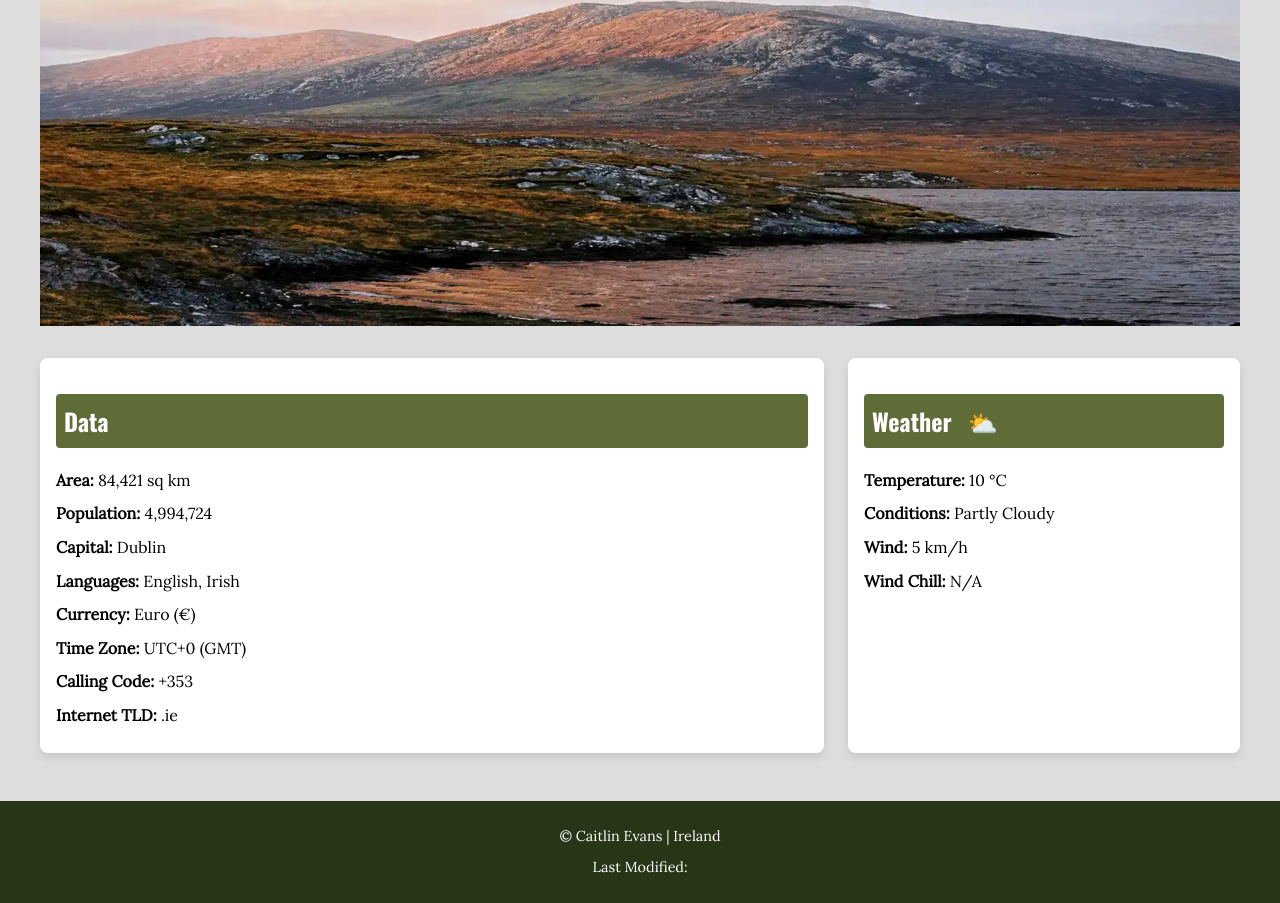
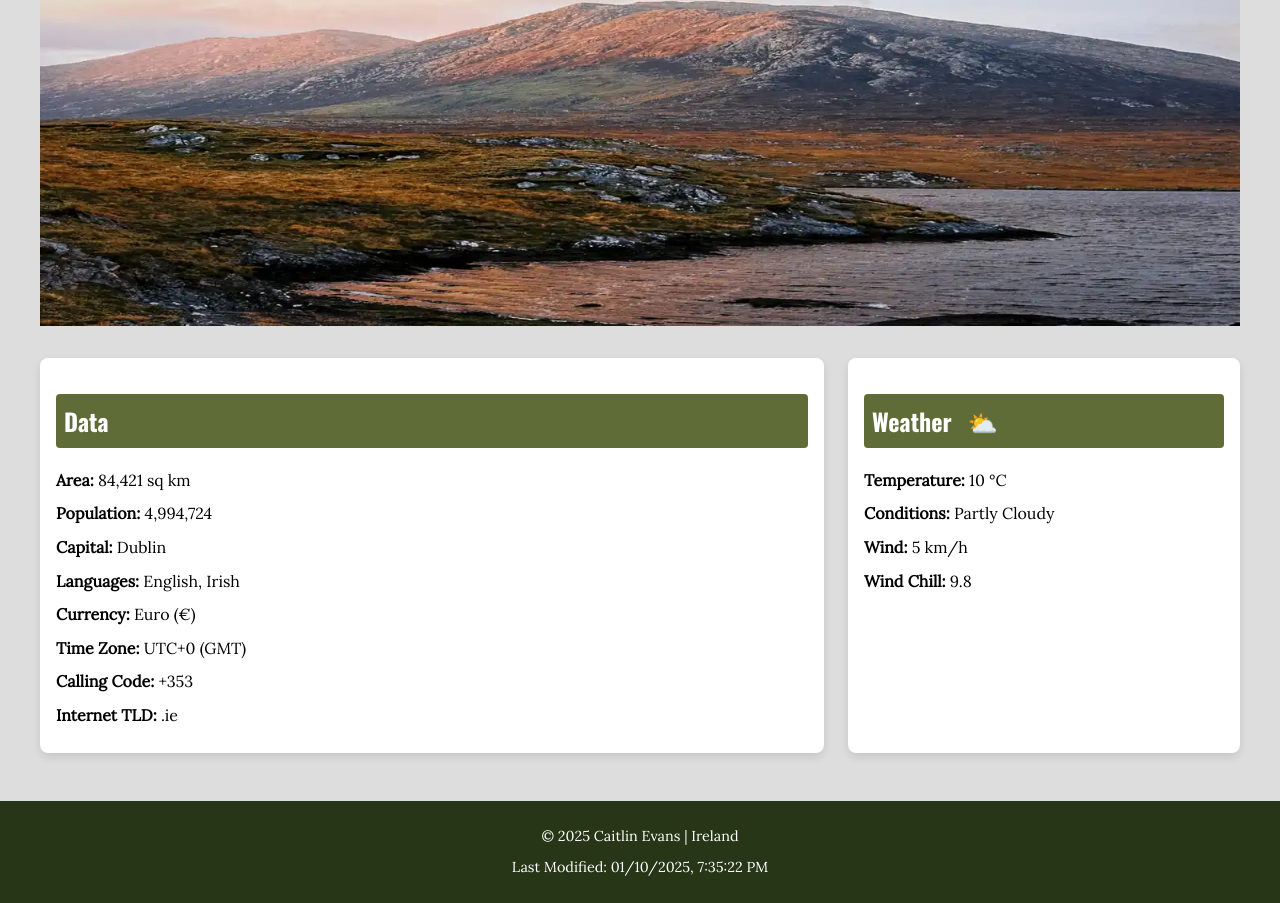
Before and after one commit to CaitlinMEvans/wdd131, a plain HTML site: page place.html in a window 1280 px wide. Shown: the part 448-1351 px from the top of the page. Drawn offline with nearby package versions, Linux system fonts and the light colour scheme; the site is published under a folder, as on GitHub Pages, so addresses that start at the root find nothing.

Commit message:
directory change

```diff
--- a/place.html
+++ b/place.html
@@ -16,7 +16,7 @@
       href="https://fonts.googleapis.com/css2?family=Oswald:wght@400;700&family=Lora:ital,wght@0,400;1,400&display=swap"
       rel="stylesheet"
     />
-    <script defer src="/scripts/place.js"></script>
+    <script defer src="scripts/place.js"></script>
   </head>
   <body>
     <header>
```
